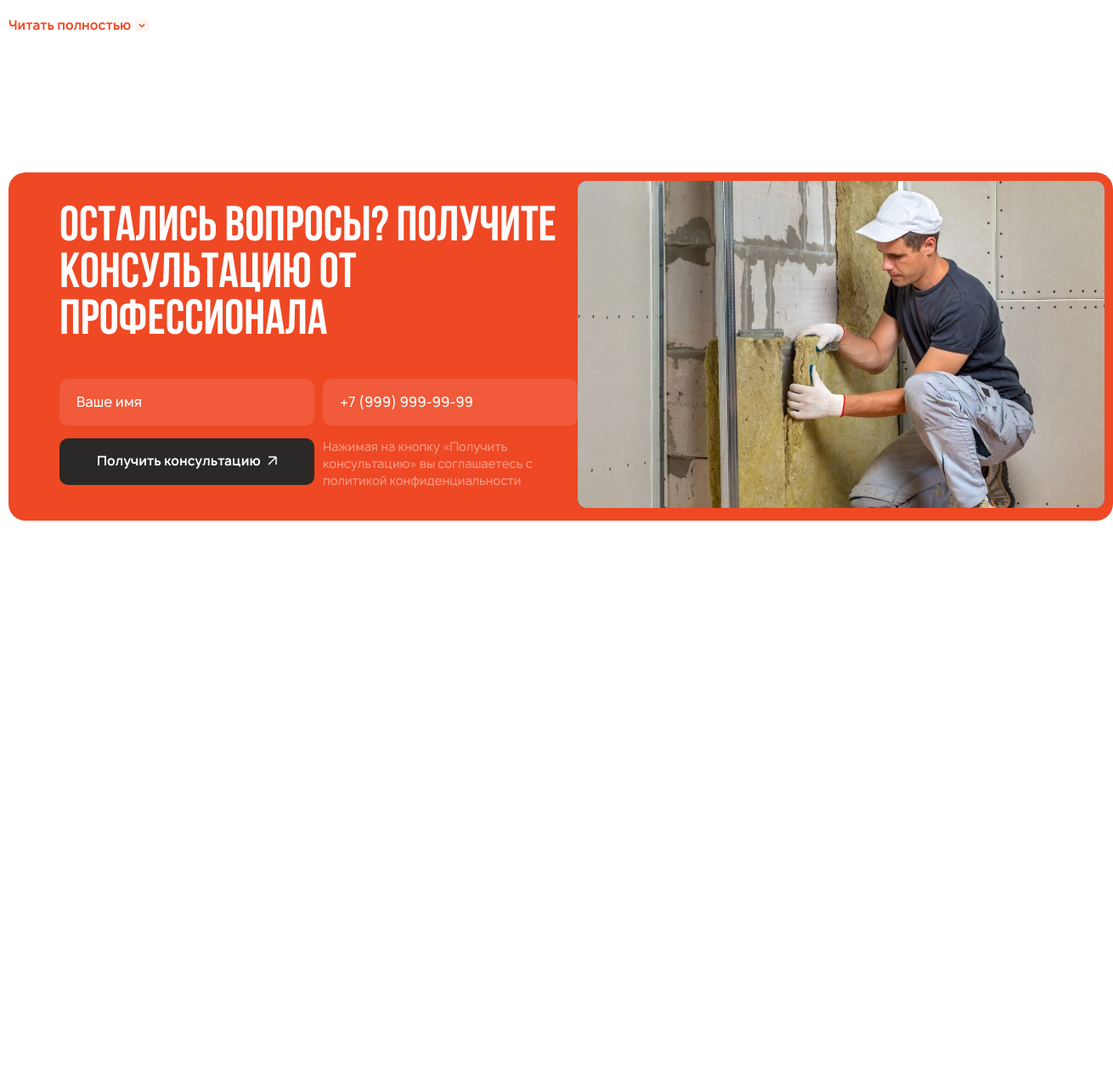
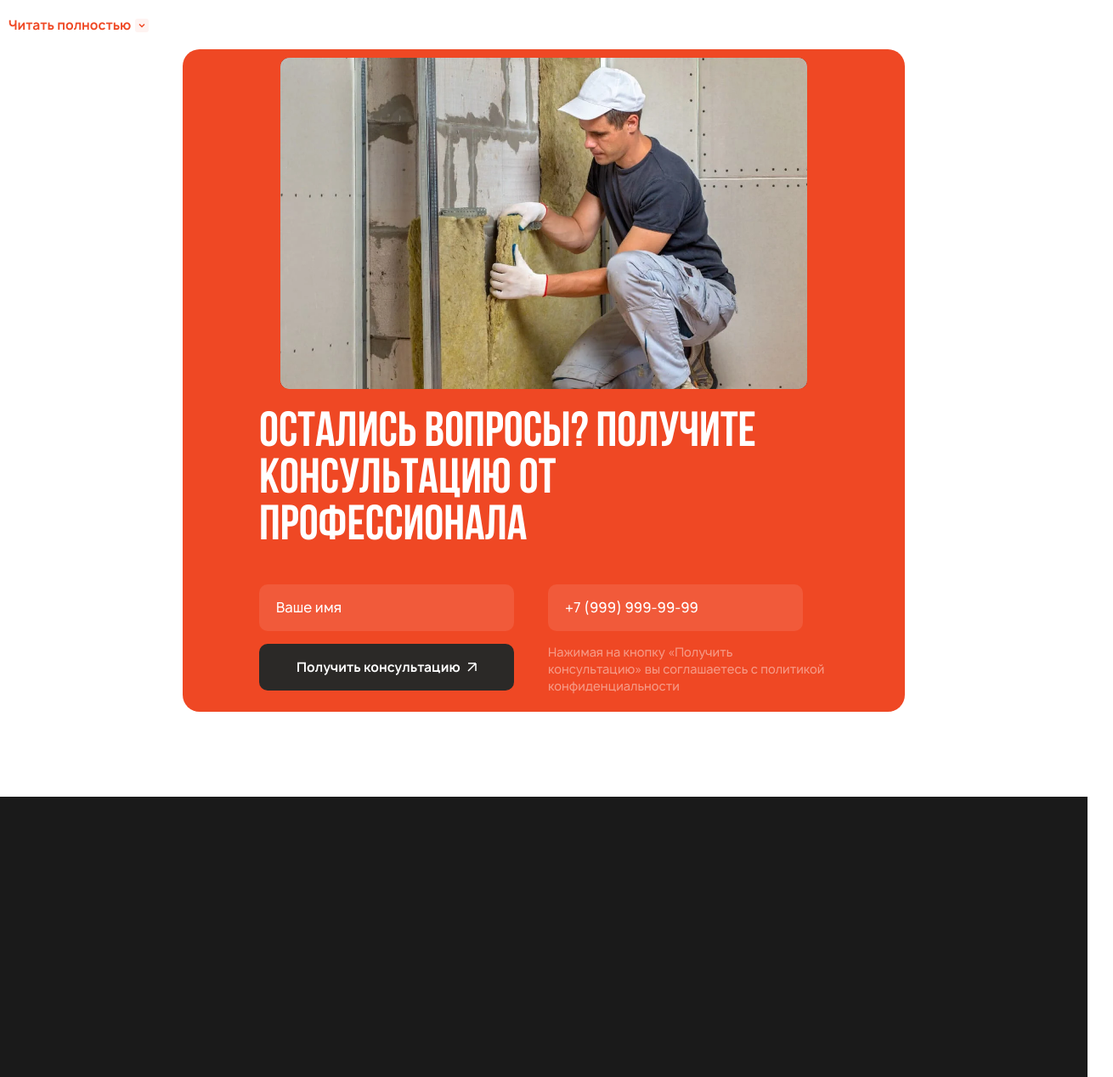
Before and after one commit to aaccent/sator_layout, a plain HTML site: page index.html in a window 1280 px wide. Shown: the part 8544-9812 px from the top of the page at 85% size, 1310 px wide, since content can reach past the window. Before the commit the page ends 9257 px from the top, so only its background shows below. Drawn offline with nearby package versions, Linux system fonts and the light colour scheme.

Commit message:
сделан блок seo

```diff
--- a/index.html
+++ b/index.html
@@ -1746,6 +1746,12 @@
         </div>
       </section>
     </div>
+
+    <footer class="footer">
+      <div class="wrapper-padding2">
+        <div class="wrapper-solution"></div>
+      </div>
+    </footer>
   </body>
 
   <script src="https://cdn.jsdelivr.net/npm/swiper@11/swiper-bundle.min.js"></script>
--- /dev/null
+++ b/styles/footer.css
@@ -0,0 +1,6 @@
+.footer {
+  background-color: rgba(26, 26, 26, 1);
+}
+
+.wrapper-padding2 {
+}
--- a/styles/seo.css
+++ b/styles/seo.css
@@ -36,12 +36,34 @@
   align-items: center;
 }
 
+@media screen and (max-width: 1440px) {
+  .seo__form {
+    flex-direction: column-reverse;
+    max-width: 850px;
+    padding: 10px;
+    margin: 20px auto 0 auto;
+  }
+}
+
 .seo__left {
   max-width: 690px;
 }
 
+@media screen and (max-width: 1440px) {
+  .seo__left {
+    width: 100%;
+    padding: 0 10px 10px 10px;
+  }
+}
+
 .seo__left > h2 {
   color: rgba(255, 255, 255, 1) !important;
+}
+
+@media screen and (max-width: 1440px) {
+  .seo__left > h2 {
+    margin-top: 20px;
+  }
 }
 
 .seo__left > form {
@@ -52,8 +74,20 @@
   width: 620px;
 }
 
+@media screen and (max-width: 1440px) {
+  .seo__right {
+    width: 100%;
+    text-align: center;
+  }
+}
+
 .seo__right > img {
-  width: 620px;
-  height: 385px;
+  max-width: 620px;
   border-radius: 10px;
 }
+
+@media screen and (max-width: 1440px) {
+  .seo__right > img {
+    width: 100%;
+  }
+}
--- a/styles/styles.css
+++ b/styles/styles.css
@@ -10,6 +10,7 @@
 @import "./choice.css";
 @import "./projects.css";
 @import "./seo.css";
+@import "./footer.css";
 @import "../vendor/fonts.css";
 
 body {
```
